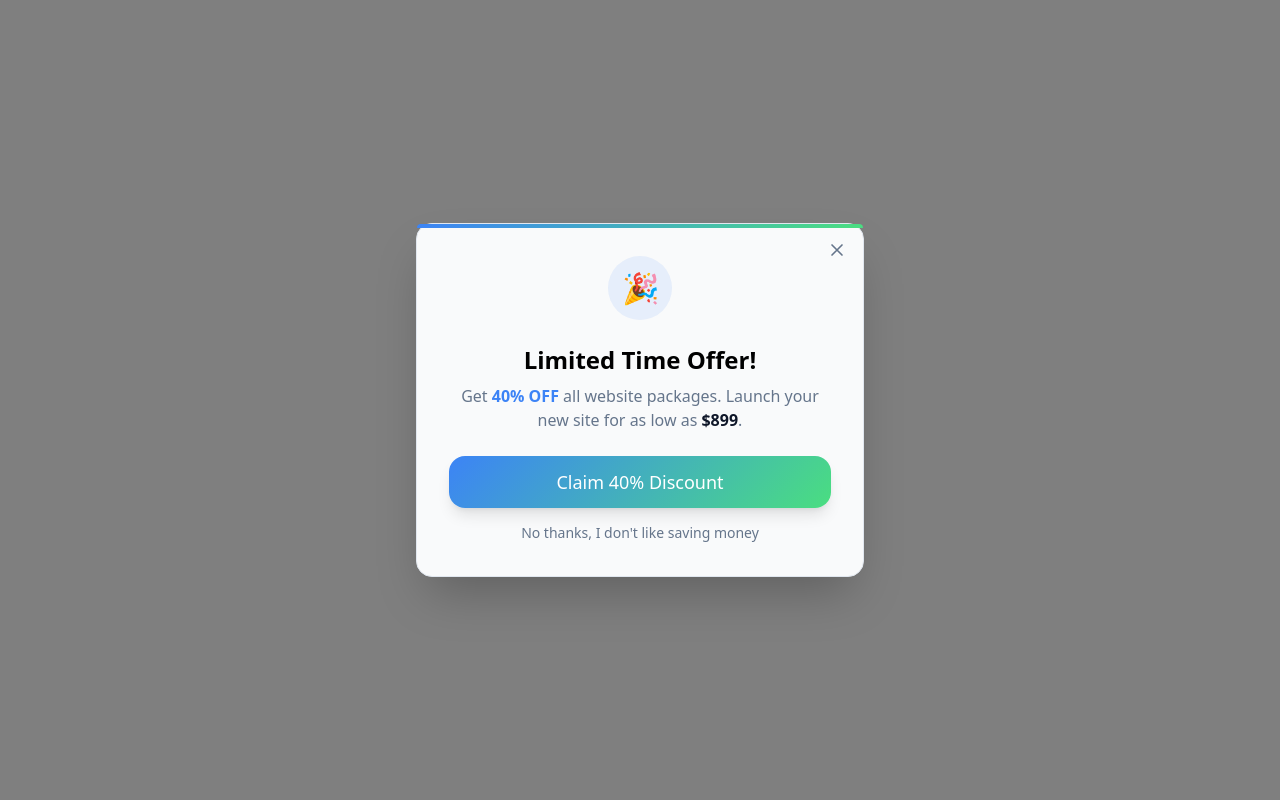
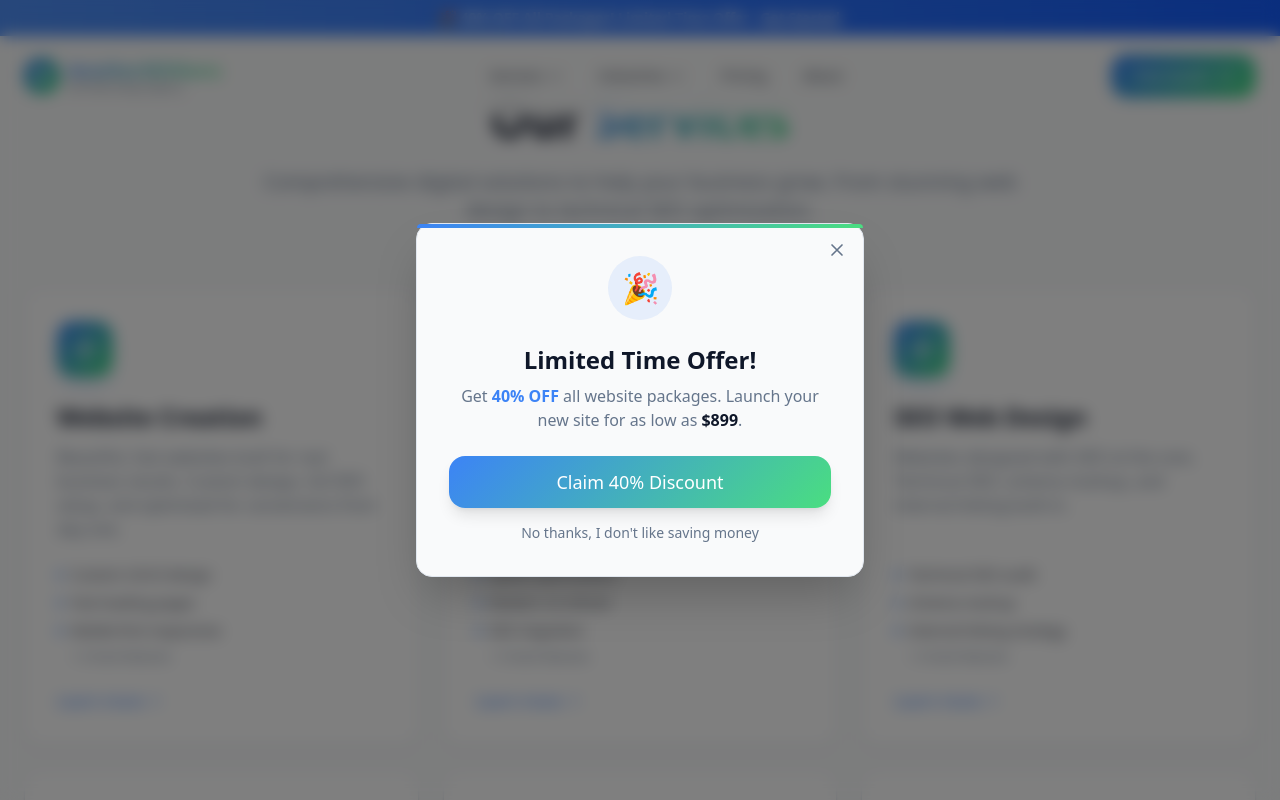
Before and after one commit to otouristas/websitecreation, a Next.js app: page /services in a window 1280 px wide. Before the commit this address had no page. Shown: the top 800 px of the page. Built offline with nearby package versions, Linux system fonts and the light colour scheme.

Commit message:
new google

```diff
--- /dev/null
+++ b/src/app/services/page.tsx
@@ -0,0 +1,109 @@
+import Link from 'next/link';
+import Header from '@/components/Header';
+import Footer from '@/components/Footer';
+import { services } from '@/data/services';
+import { buildMetadata } from '@/lib/seo';
+
+export const metadata = buildMetadata({
+    title: 'Our Services | SEO Web Design Agency',
+    description: 'Explore our comprehensive web design and SEO services. From custom website creation to speed optimization and AI visibility.',
+    path: '/services',
+});
+
+export default function ServicesPage() {
+    return (
+        <>
+            <Header />
+            <main className="pt-24 pb-16 min-h-screen">
+                <section className="container">
+                    <div className="max-w-3xl mx-auto text-center mb-16">
+                        <h1 className="text-4xl sm:text-5xl font-bold mb-6">
+                            Our <span className="gradient-text">Services</span>
+                        </h1>
+                        <p className="text-xl text-muted-foreground">
+                            Comprehensive digital solutions to help your business grow.
+                            From stunning web design to technical SEO optimization.
+                        </p>
+                    </div>
+
+                    <div className="grid grid-cols-1 md:grid-cols-2 lg:grid-cols-3 gap-6">
+                        {services.map((service) => (
+                            <Link
+                                key={service.slug}
+                                href={`/services/${service.slug}`}
+                                className="card p-8 hover-glow group flex flex-col h-full"
+                            >
+                                <div className="w-14 h-14 rounded-2xl gradient-primary flex items-center justify-center text-white mb-6 group-hover:scale-110 transition-smooth shadow-lg shadow-primary/20">
+                                    {/* We can map the icon string to an actual SVG if needed, but for now reusing the logic from Home/Header or just a generic icon if the icon string isn't directly usable as an icon component.
+                      However, in the home page it seemed they might be using a generic icon or the icon field wasn't fully utilized in the snippet I saw.
+                      Actually, looking at Home page (line 108), it uses a hardcoded path for the icon in the map?
+                      No, line 108 in Home page has a static SVG path: "M13 10V3L4 14h7v7l9-11h-7z".
+                      Realistically I should use the `icon` field from service object if I can map it, but I don't see an Icon component map.
+                      I'll stick to a nice generic icon or try to use lucide-react if available?
+                      The project seems to use SVGs directly.
+                      I'll use a generic "layer" or "grid" icon for all, or just the same lightning icon as home page for consistency until better icons are available.
+                   */}
+                                    <svg className="w-7 h-7" fill="none" stroke="currentColor" viewBox="0 0 24 24">
+                                        <path strokeLinecap="round" strokeLinejoin="round" strokeWidth={1.5} d="M13 10V3L4 14h7v7l9-11h-7z" />
+                                    </svg>
+                                </div>
+
+                                <h2 className="text-2xl font-bold mb-3 group-hover:text-primary transition-colors">
+                                    {service.name}
+                                </h2>
+
+                                <p className="text-muted-foreground mb-6 flex-grow">
+                                    {service.description}
+                                </p>
+
+                                <div className="space-y-2 mb-6">
+                                    {service.features.slice(0, 3).map((feature, i) => (
+                                        <div key={i} className="flex items-center gap-2 text-sm text-foreground/80">
+                                            <div className="w-1.5 h-1.5 rounded-full bg-primary" />
+                                            {feature}
+                                        </div>
+                                    ))}
+                                    {service.features.length > 3 && (
+                                        <div className="text-xs text-muted-foreground pl-3.5">+ {service.features.length - 3} more features</div>
+                                    )}
+                                </div>
+
+                                <div className="flex items-center text-primary font-medium mt-auto group-hover:translate-x-1 transition-transform">
+                                    Learn more
+                                    <svg className="w-4 h-4 ml-1" fill="none" stroke="currentColor" viewBox="0 0 24 24">
+                                        <path strokeLinecap="round" strokeLinejoin="round" strokeWidth={2} d="M9 5l7 7-7 7" />
+                                    </svg>
+                                </div>
+                            </Link>
+                        ))}
+                    </div>
+                </section>
+
+                {/* CTA Section */}
+                <section className="container mt-24">
+                    <div className="bg-muted/30 rounded-3xl p-8 sm:p-12 text-center border border-border relative overflow-hidden">
+                        <div className="relative z-10">
+                            <h2 className="text-3xl font-bold mb-4">Not sure what you need?</h2>
+                            <p className="text-muted-foreground max-w-xl mx-auto mb-8">
+                                Book a free consultation with our experts. We'll analyze your current online presence and recommend the best strategy for your growth.
+                            </p>
+                            <div className="flex flex-wrap justify-center gap-4">
+                                <Link href="/contact" className="btn btn-gradient px-8 py-3">
+                                    Get a Free Quote
+                                </Link>
+                                <Link href="/pricing" className="btn btn-outline px-8 py-3 bg-background">
+                                    View Pricing
+                                </Link>
+                            </div>
+                        </div>
+
+                        {/* Decorative Background */}
+                        <div className="absolute top-0 right-0 w-64 h-64 bg-primary/5 rounded-full blur-3xl -translate-y-1/2 translate-x-1/2" />
+                        <div className="absolute bottom-0 left-0 w-64 h-64 bg-secondary/5 rounded-full blur-3xl translate-y-1/2 -translate-x-1/2" />
+                    </div>
+                </section>
+            </main>
+            <Footer />
+        </>
+    );
+}
--- a/src/components/Header.tsx
+++ b/src/components/Header.tsx
@@ -165,7 +165,7 @@ export default function Header() {
                     <div className="lg:hidden border-t border-border bg-background pb-6">
                         <div className="py-4 space-y-1">
                             <div className="px-2 py-2 text-xs font-semibold text-muted-foreground uppercase tracking-wider">Services</div>
-                            {services.slice(0, 4).map((service) => (
+                            {services.map((service) => (
                                 <Link
                                     key={service.slug}
                                     href={`/services/${service.slug}`}
@@ -180,7 +180,7 @@ export default function Header() {
                             </Link>
 
                             <div className="px-2 py-2 pt-4 text-xs font-semibold text-muted-foreground uppercase tracking-wider">Industries</div>
-                            {industries.slice(0, 4).map((industry) => (
+                            {industries.map((industry) => (
                                 <Link
                                     key={industry.slug}
                                     href={`/solutions/${industry.slug}`}
```
Also changed, not shown: public/google57799cfd84f0e265.html (renamed from public/google57799cfd84f0e265 (1).html).
